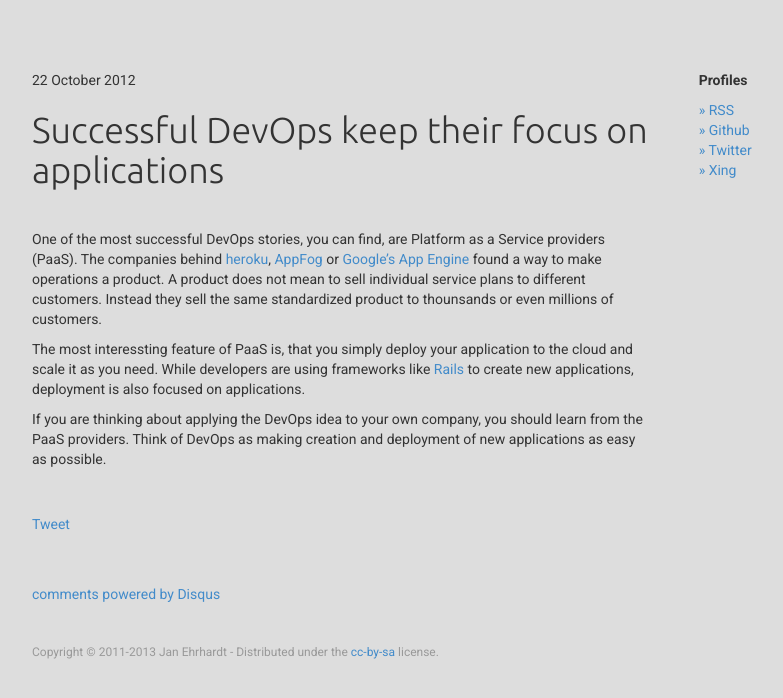
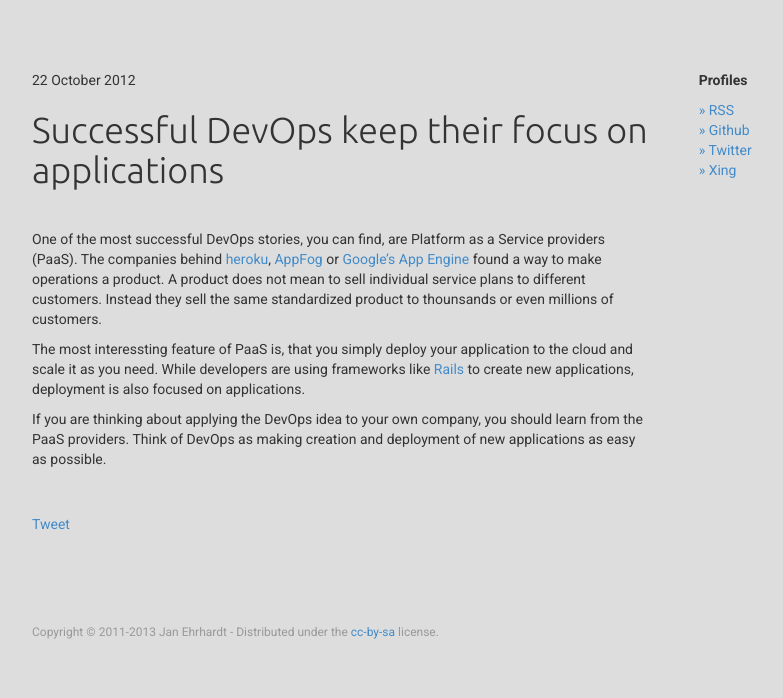
Before and after one commit to jehrhardt/jehrhardt.github.io, a Jekyll site: the page built from _posts/2012-10-22-successful-devops-keep-their-focus-on-applications.markdown, in a window 1280 px wide. Shown: the top 698 px of the page, without its empty margins (138-921 px from the left). Built offline with Jekyll 4.4.1, drawn with Linux system fonts in a browser that asks for light colours; nearby versions of some CDN libraries; Markdown is read by kramdown in place of the engine named in the settings; comment, search, counter and statistics services are not loaded; some of the changed lines change nothing that is shown.

Commit message:
Remove disqus comments

```diff
--- a/_layouts/default.html
+++ b/_layouts/default.html
@@ -32,15 +32,6 @@
        var s = document.getElementsByTagName('script')[0]; s.parentNode.insertBefore(ga, s);
     })();
 
-    var disqus_shortname = 'derjanio';
-    var disqus_identifier = 'http://derjan.io{{ page.url }}';
-
-    (function() {
-      var dsq = document.createElement('script'); dsq.type = 'text/javascript'; dsq.async = true;
-      dsq.src = 'http://' + disqus_shortname + '.disqus.com/embed.js';
-      (document.getElementsByTagName('head')[0] || document.getElementsByTagName('body')[0]).appendChild(dsq);
-    })();
-
     !function(d,s,id) {
       var js, fjs=d.getElementsByTagName(s)[0];
 
--- a/_layouts/post.html
+++ b/_layouts/post.html
@@ -14,10 +14,6 @@
     </article>
     <div class="share">
       <a href="https://twitter.com/share" class="twitter-share-button" data-lang="en">Tweet</a>
-    </div>
-    <div class="comments">
-      <div id="disqus_thread"></div>
-      <a href="http://disqus.com" class="dsq-brlink">comments powered by <span class="logo-disqus">Disqus</span></a>
     </div>
   </div>
   <aside>
```
